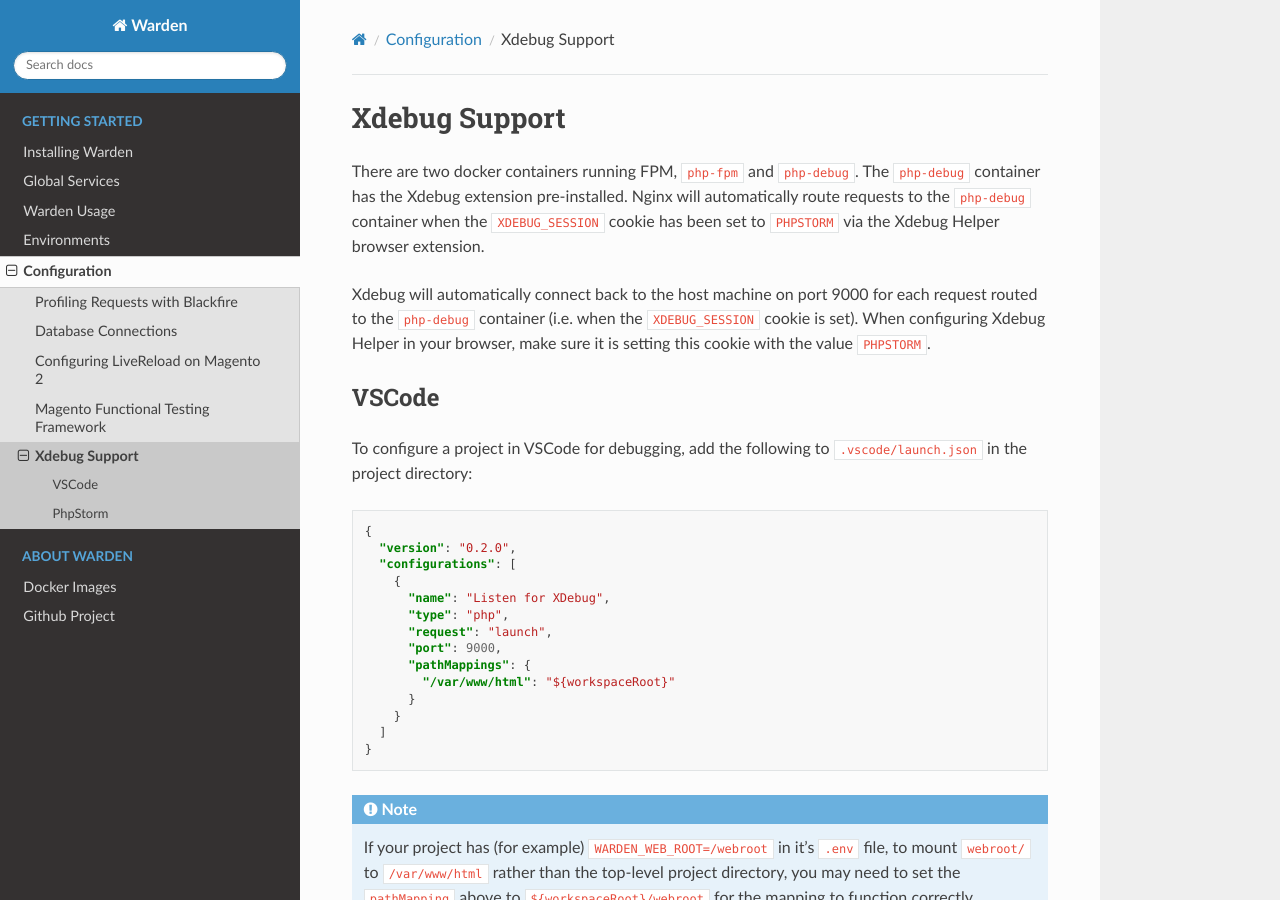
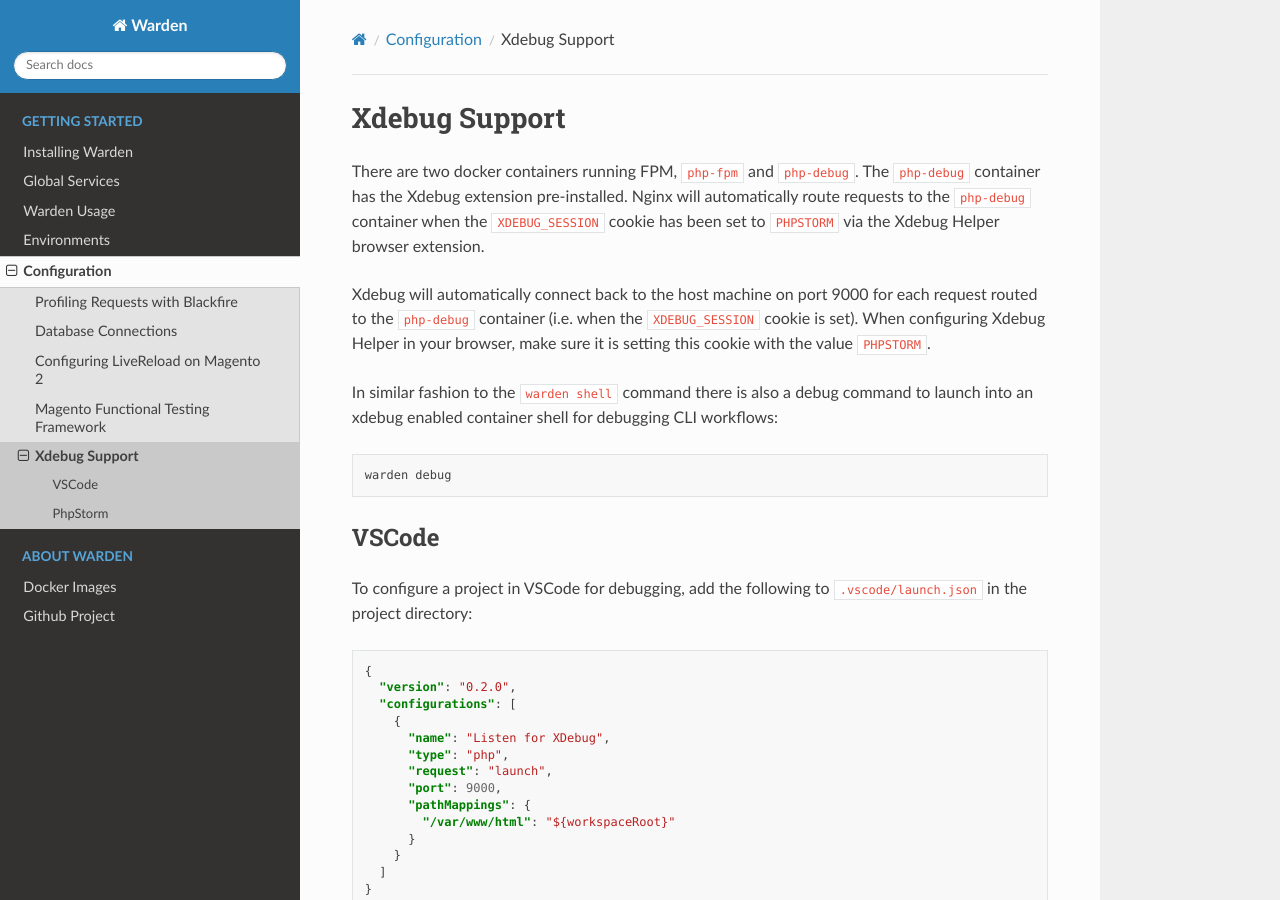
Before and after one commit to wardenenv/warden, a Sphinx documentation site: the page built from docs/configuration/xdebug.md, in a window 1280 px wide and 900 px high. Built offline with Sphinx 7.4.7 and the Read the Docs theme 2.0.0, drawn with Linux system fonts in a browser that asks for light colours.

Commit message:
Added note to docs page regarding existence of 'warden debug' command

````diff
--- a/docs/configuration/xdebug.md
+++ b/docs/configuration/xdebug.md
@@ -3,6 +3,12 @@
 There are two docker containers running FPM, `php-fpm` and `php-debug`. The `php-debug` container has the Xdebug extension pre-installed. Nginx will automatically route requests to the `php-debug` container when the `XDEBUG_SESSION` cookie has been set to `PHPSTORM` via the Xdebug Helper browser extension.
 
 Xdebug will automatically connect back to the host machine on port 9000 for each request routed to the `php-debug` container (i.e. when the `XDEBUG_SESSION` cookie is set). When configuring Xdebug Helper in your browser, make sure it is setting this cookie with the value `PHPSTORM`.
+
+In similar fashion to the `warden shell` command there is also a debug command to launch into an xdebug enabled container shell for debugging CLI workflows:
+
+```
+warden debug
+```
 
 ### VSCode
 
````
